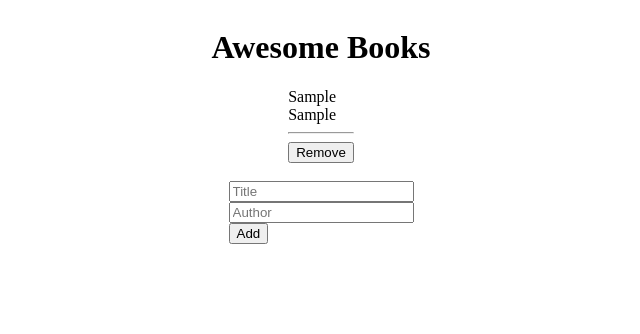
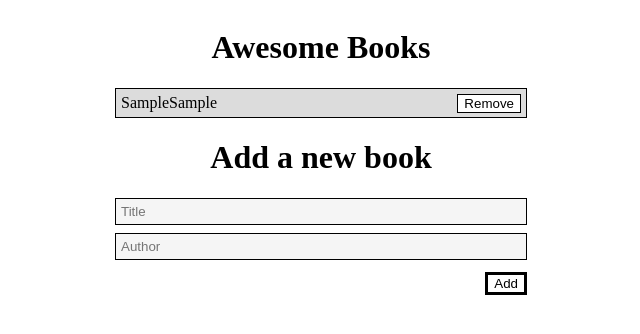
Before and after one commit to jlberbesi/Awesome_books, a website: page index.html in a window 1280 px wide. Both pictures are taken after typing "Sample", "Sample" into the empty fields and a click on the button "Add". Shown: the whole page, without its empty margins (319-959 px from the left). Drawn offline with Linux system fonts and the light colour scheme.

Commit message:
Add css rules

```diff
--- a/index.html
+++ b/index.html
@@ -15,10 +15,11 @@
     <div id="book-list"></div>
 
     <form id="book-form">
+      <h1 class="center">Add a new book</h1>
       <input for="title" type="text" id="title" required placeholder="Title"><br>
       <input for="author" type="text" id="author" required placeholder="Author"><br>
 
-      <button type="submit">Add</button>
+      <button type="submit" class="top">Add</button>
     </form>
   </div>
   <script type="module" src="script.js"></script>
--- a/script.js
+++ b/script.js
@@ -34,31 +34,27 @@ class BookList {
   displayBooks() {
     this.bookList.innerHTML = '';
 
-    this.books.forEach((book) => {
-      const div = document.createElement('div');
+    this.books.forEach((book,) => {
+      const li = document.createElement('li');
+      li.classList.add('book'); // Agregar la clase "book" al li
 
       const title = document.createElement('span');
       title.textContent = book.title;
-      div.appendChild(title);
-      div.appendChild(document.createElement('br'));
+      li.appendChild(title);
 
       const author = document.createElement('span');
       author.textContent = book.author;
-      div.appendChild(author);
-      div.appendChild(document.createElement('br'));
-      div.appendChild(document.createElement('hr'));
+      li.appendChild(author);
 
       const removeBtn = document.createElement('button');
       removeBtn.textContent = 'Remove';
-      div.appendChild(removeBtn);
-      div.appendChild(document.createElement('br'));
-      div.appendChild(document.createElement('br'));
+      li.appendChild(removeBtn);
 
       removeBtn.addEventListener('click', () => {
         book.remove();
       });
 
-      this.bookList.appendChild(div);
+      this.bookList.appendChild(li);
     });
   }
 }
--- a/style.css
+++ b/style.css
@@ -5,3 +5,37 @@
   margin-left: auto;
   margin-right: auto;
 }
+
+.book {
+  background-color: gainsboro;
+  width: 400px;
+  border: solid 1px;
+  list-style: none;
+  padding: 5px 5px 5px 5px;
+}
+
+button{
+  float: right;
+  border: solid 0.5px;
+  background-color: white;
+}
+
+input {
+  background-color: whitesmoke;
+  border: solid 1px;
+  width: 400px;
+  padding: 5px 5px;
+}
+
+#author {
+  margin-top: 2%;
+}
+
+.center {
+  text-align: center;
+}
+
+.top {
+  margin-top: 3%;
+  border: solid 3px;
+}
```
Also changed, not shown: 1 other file.
